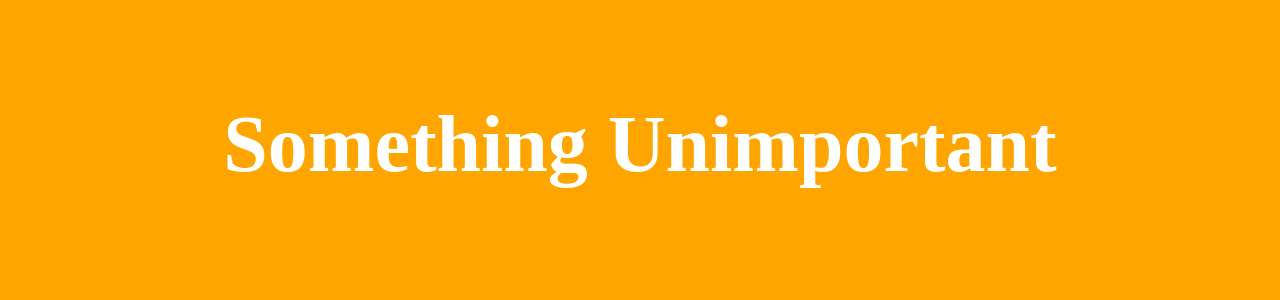
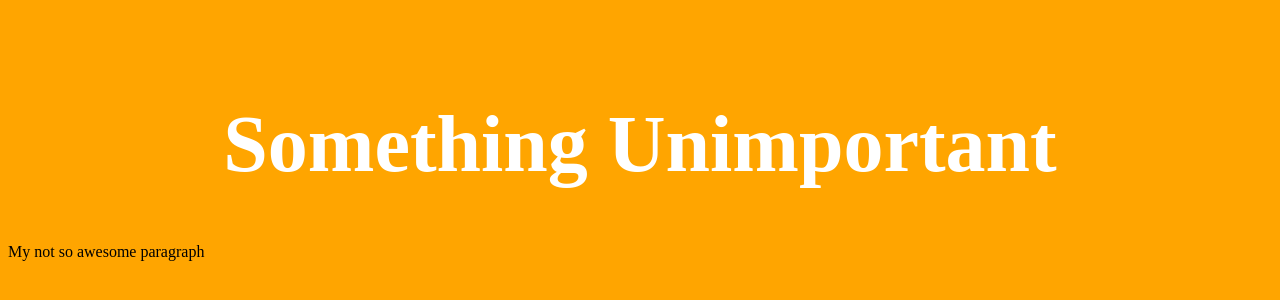
Before and after one commit to Tshepo-Sepadile/SomethingUnimportant, a plain HTML site: page index.html in a window 1280 px wide. Shown: the part 154-454 px from the top of the page. Drawn offline with Linux system fonts and the light colour scheme.

Commit message:
Add my not so awesome paragraph

```diff
--- a/index.html
+++ b/index.html
@@ -9,6 +9,7 @@
 </head>
 <body>
     <h1>Something Unimportant</h1>
+    <p>My not so awesome paragraph</p>
     <script src="app.js"></script>
 </body>
 </html>
```
